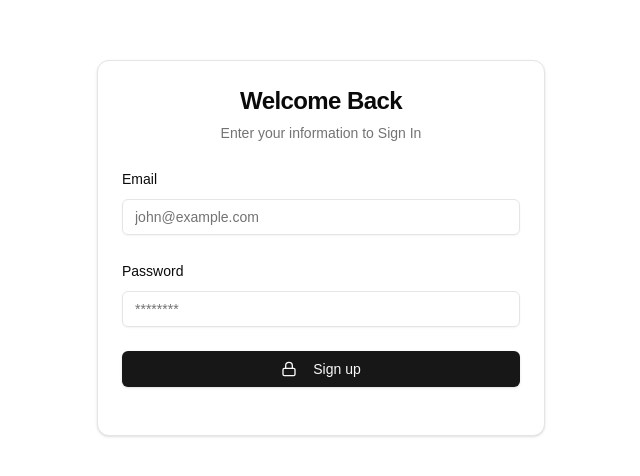
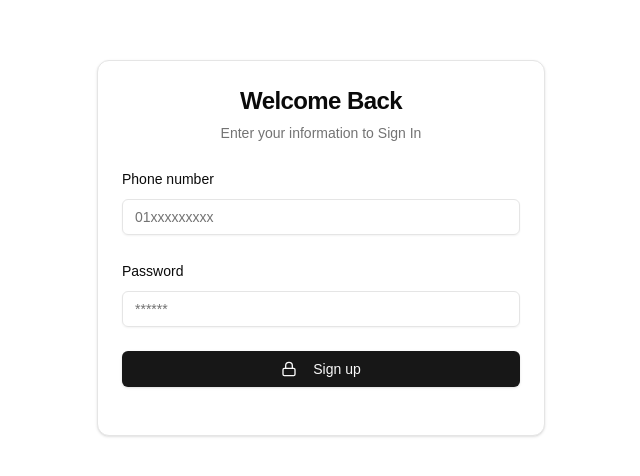
Before and after one commit to R3dRum92/Metro-DB-App, a Next.js app in the folder frontend/: page /signin in a window 1280 px wide. Shown: the part 152-628 px from the top of the page, without its empty margins (319-959 px from the left). Built offline with nearby package versions, Linux system fonts and the light colour scheme.

Commit message:
Autoshy onek shundor

```diff
--- a/frontend/app/actions/auth.ts
+++ b/frontend/app/actions/auth.ts
@@ -8,13 +8,13 @@ const signupSchema = z.object({
     z.string().email("Invalid email"), // Valid email
     z.string().length(0), // Allow empty string
   ]),
-  password: z.string().min(8, "Password must be at least 8 characters"),
-  phone: z.string().regex(/^\+?[1-9]\d{1,14}$/, "Invalid phone number"),
+  password: z.string().min(6, "Password must be at least 6 characters"),
+  phone: z.string().regex(/^01[0-9]{9}$/, "Invalid phone number"),
 })
 
 const signinSchema = z.object({
   email: z.string().email("Invalid email address"),
-  password: z.string().min(8, "Password must be at least 8 characters"),
+  password: z.string().min(6, "Password must be at least 6 characters"),
 })
 
 
--- a/frontend/app/signin/page.tsx
+++ b/frontend/app/signin/page.tsx
@@ -14,8 +14,8 @@ import { Card, CardContent, CardDescription, CardFooter, CardHeader, CardTitle }
 import { Alert, AlertDescription, AlertTitle } from "@/components/ui/alert"
 
 const formSchema = z.object({
-  email: z.string().email("Invalid email address"),
-  password: z.string().min(8, "Password must be at least 8 characters"),
+  phone: z.string().regex(/^01[0-9]{9}$/, "Invalid phone number"),
+  password: z.string().min(6, "Password must be at least 6 characters"),
 })
 
 export default function SignUpPage() {
@@ -30,7 +30,7 @@ export default function SignUpPage() {
   const form = useForm<z.infer<typeof formSchema>>({
     resolver: zodResolver(formSchema),
     defaultValues: {
-      email: "",
+      phone: "",
       password: "",
     },
   })
@@ -62,19 +62,19 @@ export default function SignUpPage() {
         <CardContent>
           <Form {...form}>
             <form onSubmit={form.handleSubmit(onSubmit)} className="space-y-6">
-              {/* Email Field */}
+              {/* phone Field */}
               <FormField
                 control={form.control}
-                name="email"
+                name="phone"
                 render={({ field }) => (
                   <FormItem>
-                    <FormLabel>Email</FormLabel>
+                    <FormLabel>Phone number</FormLabel>
                     <FormControl>
-                      <Input type="email" placeholder="john@example.com" {...field} />
+                      <Input type="tel" placeholder="01xxxxxxxxx" {...field} />
                     </FormControl>
                     <FormMessage />
-                    {serverErrors.email && (
-                      <p className="text-sm font-medium text-destructive">{serverErrors.email[0]}</p>
+                    {serverErrors.phone && (
+                      <p className="text-sm font-medium text-destructive">{serverErrors.phone[0]}</p>
                     )}
                   </FormItem>
                 )}
@@ -87,7 +87,7 @@ export default function SignUpPage() {
                   <FormItem>
                     <FormLabel>Password</FormLabel>
                     <FormControl>
-                      <Input type="password" placeholder="********" {...field} />
+                      <Input type="password" placeholder="******" {...field} />
                     </FormControl>
                     <FormMessage />
                     {serverErrors.password && (
--- a/frontend/app/signup/page.tsx
+++ b/frontend/app/signup/page.tsx
@@ -19,8 +19,8 @@ const formSchema = z.object({
     z.string().email("Invalid email"), // Valid email
     z.string().length(0), // Allow empty string
   ]),
-  password: z.string().min(8, "Password must be at least 8 characters"),
-  phone: z.string().regex(/^\+?[1-9]\d{1,14}$/, "Invalid phone number"),
+  password: z.string().min(6, "Password must be at least 6 characters"),
+  phone: z.string().regex(/^01[0-9]{9}$/, "Invalid phone number"),
 })
 
 export default function SignUpPage() {
@@ -111,7 +111,7 @@ export default function SignUpPage() {
                   <FormItem>
                     <FormLabel>Password</FormLabel>
                     <FormControl>
-                      <Input type="password" placeholder="********" {...field} />
+                      <Input type="password" placeholder="******" {...field} />
                     </FormControl>
                     <FormMessage />
                     {serverErrors.password && (
@@ -128,7 +128,7 @@ export default function SignUpPage() {
                   <FormItem>
                     <FormLabel>Phone Number</FormLabel>
                     <FormControl>
-                      <Input type="tel" placeholder="+1234567890" {...field} />
+                      <Input type="tel" placeholder="01xxxxxxxxx" {...field} />
                     </FormControl>
                     <FormMessage />
                     {serverErrors.phone && (
```
